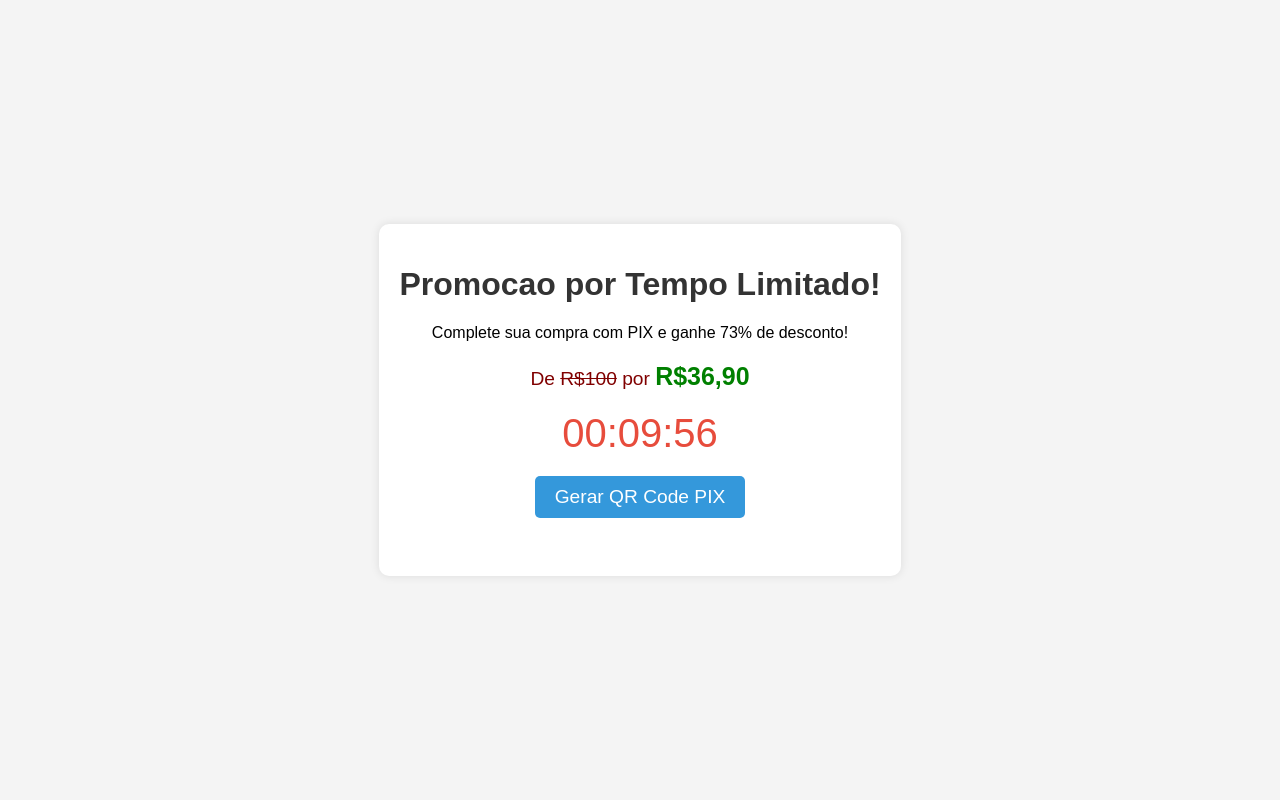
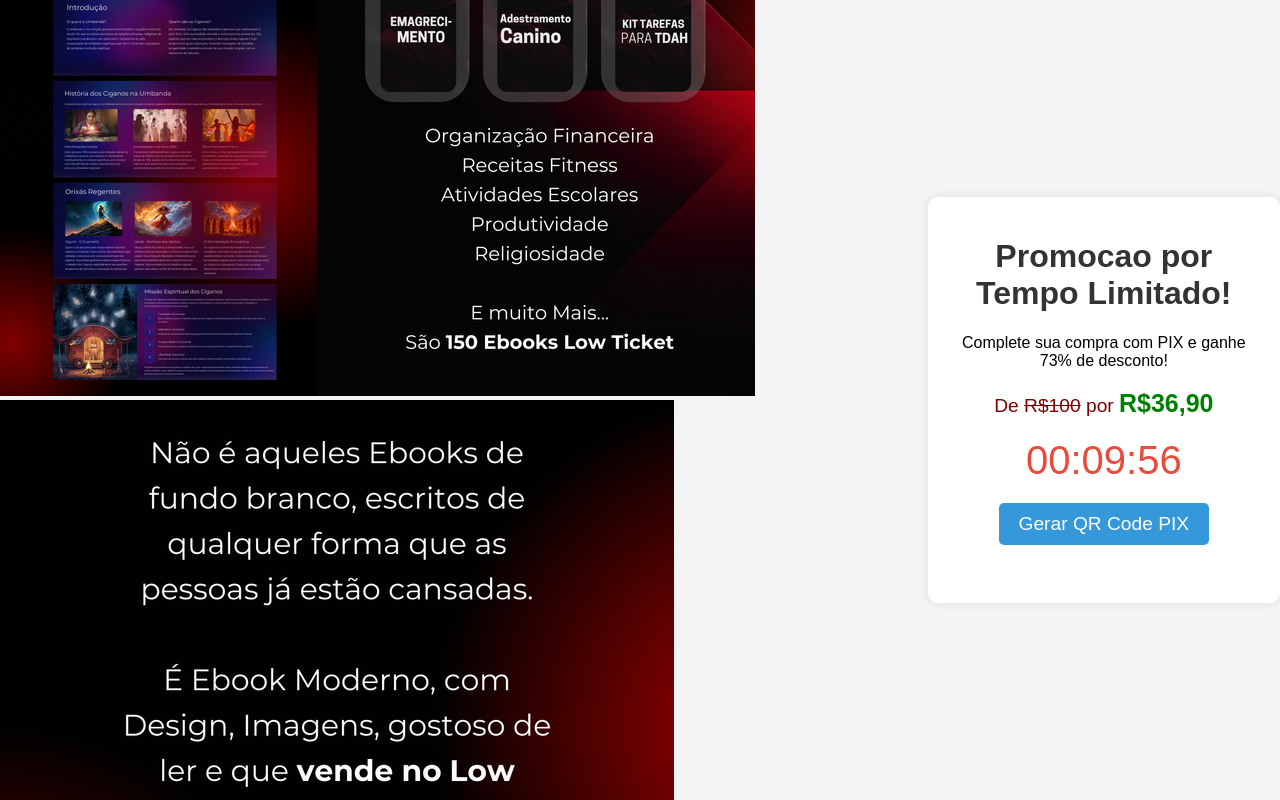
Before and after one commit to guiaobjetivo/checkout, a plain HTML site: page index.html in a window 1280 px wide. Shown: the top 800 px of the page. Drawn offline with Linux system fonts and the light colour scheme.

Commit message:
Update index.html

```diff
--- a/index.html
+++ b/index.html
@@ -7,6 +7,8 @@
     <link rel="stylesheet" href="styles.css">
 </head>
 <body>
+	<div><img src="1.png"></img><img src="3.png"></img><img src="4.png"></img></div>
+
     <div class="container">
         <h1>Promocao por Tempo Limitado!</h1>
         <p>Complete sua compra com PIX e ganhe 73% de desconto!</p>
```
